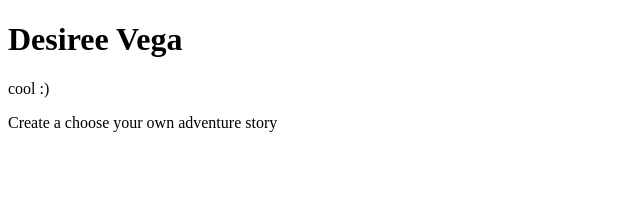
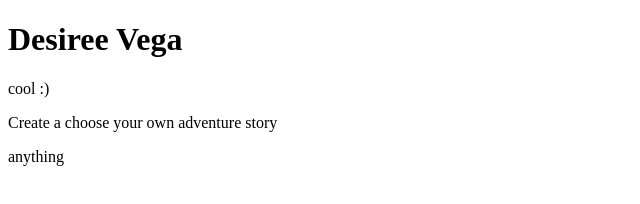
Before and after one commit to ReeseSha/Practice-Assignment, a plain HTML site: page index.html in a window 1280 px wide. Shown: the full height of the page, 0-640 px from the left. Drawn offline with Linux system fonts and the light colour scheme.

Commit message:
added anything

```diff
--- a/index.html
+++ b/index.html
@@ -10,5 +10,6 @@
   <h1>Desiree Vega</h1>
   <p>cool :)</p>
   <p>Create a choose your own adventure story</p>
+  <p>anything</p>
 </body>
 </html>
```
